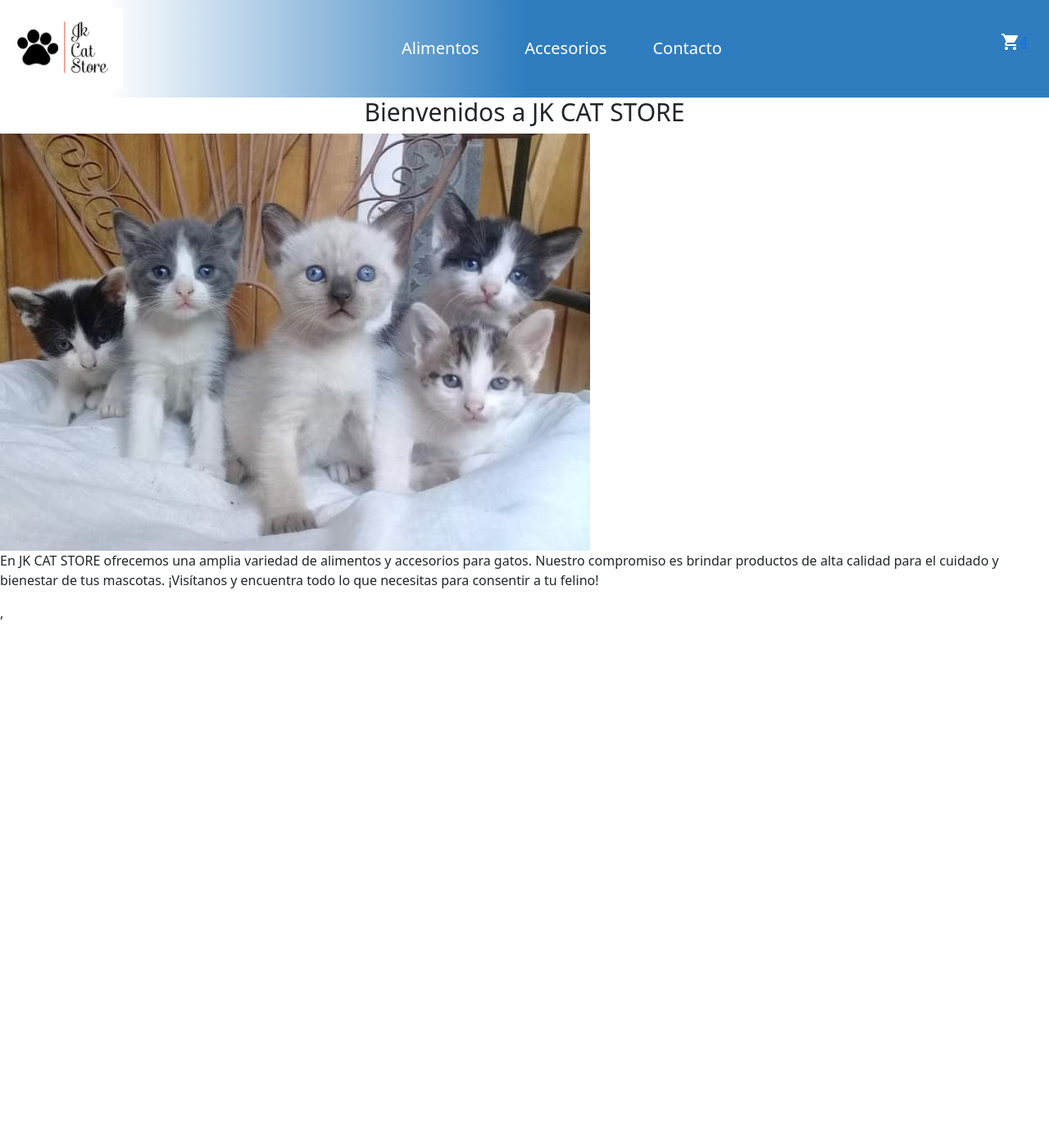
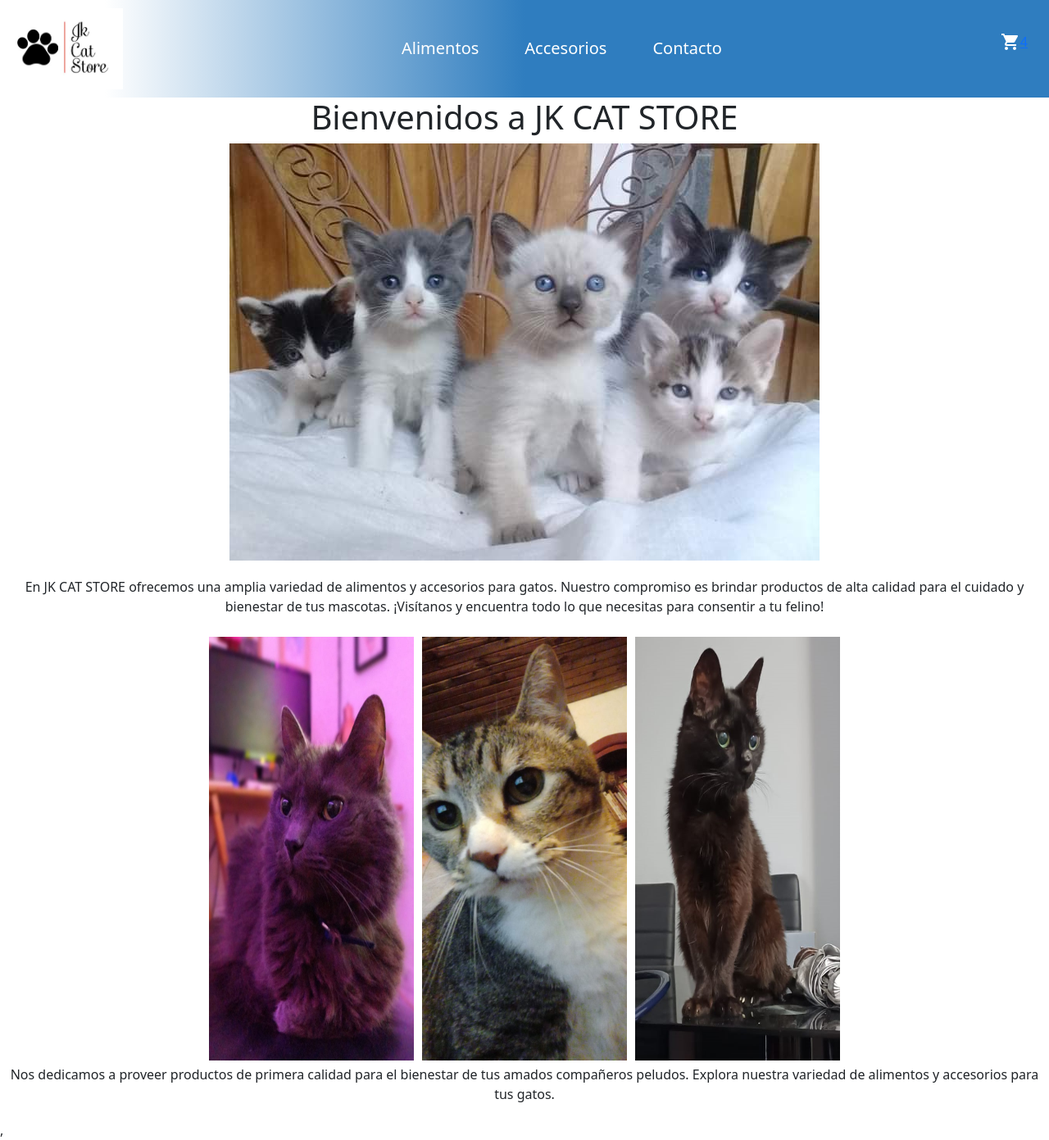
Before and after one commit to jennykischner/jk-cat-store, a React (Vite) app: page / in a window 1280 px wide. Shown: the top 1391 px of the page at 82% size. Before the commit the page ends 800 px from the top, so only its background shows below. Built offline with nearby package versions, Linux system fonts and the light colour scheme.

Commit message:
Add Readme

```diff
--- a/package.json
+++ b/package.json
@@ -22,6 +22,7 @@
     "react": "^18.2.0",
     "react-bootstrap": "^2.8.0",
     "react-dom": "^18.2.0",
+    "react-icons": "^4.10.1",
     "react-router-dom": "^6.14.2",
     "styled-components": "^5.3.11"
   },
--- a/src/components/Accesorios.jsx
+++ b/src/components/Accesorios.jsx
@@ -5,7 +5,7 @@
   return (
     <div>
 
-      <ItemListContainer greeting="¡Bienvenido a la sección de Accesorios!" category="accesorios" />
+      <ItemListContainer category="accesorios" />
     </div>
   );
 };
--- a/src/components/Alimentos.jsx
+++ b/src/components/Alimentos.jsx
@@ -4,8 +4,7 @@
 const Alimentos = () => {
   return (
     <div>
-      <h1>Alimentos</h1>
-      <ItemListContainer greeting="¡Bienvenido a la sección de Alimentos!" category="alimentos" />
+      <ItemListContainer category="alimentos" />
     </div>
   );
 };
--- a/src/components/Home.jsx
+++ b/src/components/Home.jsx
@@ -1,19 +1,37 @@
 import React from 'react';
+
 
 const Home = () => {
   return (
-    <div>
-      <h1 className='titulo-pricipal'>
-        Bienvenidos a JK CAT STORE
-      </h1>
-      <img src="../src/assets/img/imagen-1.jpeg" alt="Tienda de mascotas" />
+    <>
+      <h1 className="titulo-principal">Bienvenidos a JK CAT STORE</h1>
+      <div className="Imagen-Principal">
+        <img src="../src/assets/img/imagen-1.jpeg" alt="Tienda de mascotas" />
+      </div>
+      <p className="parrafo-principal">
+        En JK CAT STORE ofrecemos una amplia variedad de alimentos y accesorios
+        para gatos. Nuestro compromiso es brindar productos de alta calidad para
+        el cuidado y bienestar de tus mascotas. ¡Visítanos y encuentra todo lo
+        que necesitas para consentir a tu felino!
+      </p>
 
-      <p>
-        En JK CAT STORE ofrecemos una amplia variedad de alimentos y accesorios para gatos.
-        Nuestro compromiso es brindar productos de alta calidad para el cuidado y bienestar de tus mascotas.
-        ¡Visítanos y encuentra todo lo que necesitas para consentir a tu felino!
+      <div className="image-container-principal">
+        <img src="../src/assets/img/imagen-2.jpeg" alt="" />
+        <img src="../src/assets/img/imagen-6.jpeg" alt="" />
+        <img src="../src/assets/img/imagen-4.jpeg" alt="" />
+      </div>
+
+      <p className="parrafo-secundario">
+        Nos dedicamos a proveer productos de primera calidad para el bienestar
+        de tus amados compañeros peludos. Explora nuestra variedad de alimentos
+        y accesorios para tus gatos.
       </p>
-    </div>
+
+
+
+
+
+    </>
   );
 };
 
--- a/src/components/index.css
+++ b/src/components/index.css
@@ -48,10 +48,79 @@
 }
 
 
-.titulo-pricipal{
+/* Estilos para el contenedor principal */
+.estilo-home {
   display: flex;
-  justify-content: space-evenly;
-  font-size: 30px;
+  flex-direction: column;
+  align-items: center;
+  max-width: 800px;
+  margin: 0 auto;
+  padding: 20px;
+}
+
+
+.titulo-principal {
+  text-align: center;
+}
+
+
+.Imagen-Principal {
+  text-align: center;
+  margin-bottom: 20px;
+}
+
+
+.Imagen-Principal img {
+  max-width: 100%;
+  height: auto;
+  display: block;
+  margin: 0 auto;
+}
+
+.estilo-home img {
+  display: block;
+  max-width: 100%;
+  height: auto;
+  margin: 0 auto;
+  margin-bottom: 20px;
+}
+
+
+.parrafo-principal,
+.parrafo-secundario {
+  text-align: center;
+  margin-bottom: 20px;
+}
+
+
+.image-container-principal,
+.image-container-secundario {
+  display: flex;
+  justify-content: center;
+  max-width: 800px;
+  margin: 0 auto;
+}
+
+
+.image-container-principal img,
+.image-container-secundario img {
+  max-width: 250px;
+  height: auto;
+  margin: 5px;
+}
+
+
+.Imagen-Footer {
+  display: flex;
+  justify-content: center;
+  margin-bottom: 20px;
+}
+
+
+.Imagen-Footer img {
+  max-width: 50%;
+  height: auto;
+  display: block;
 }
 
 /*Estilos Cards de productos*/
```
Also changed, not shown: src/README.md (added), 2 other files (tests, documents, lock files or other folders).
